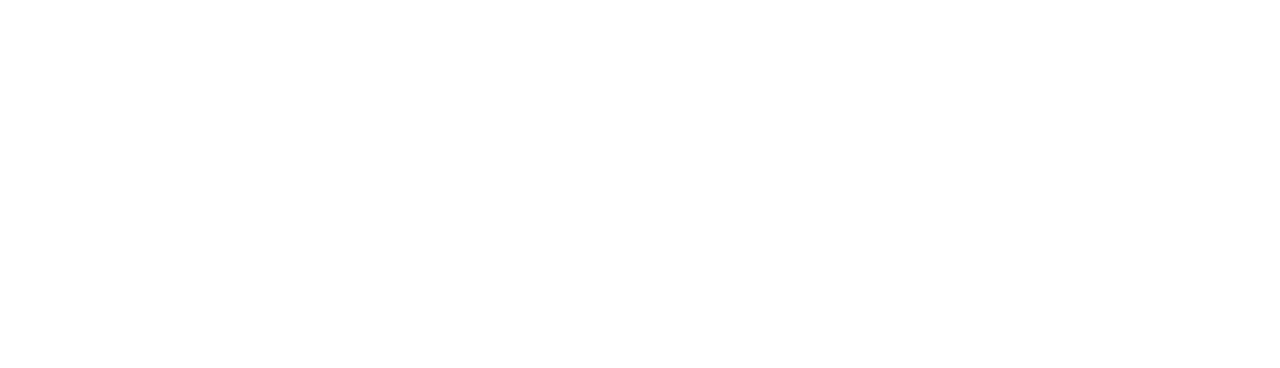
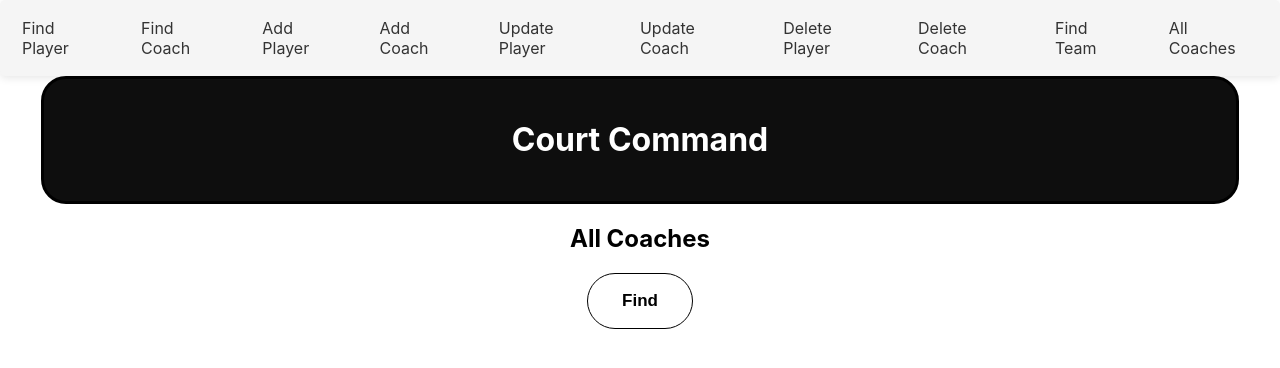
Before and after one commit to duanegero/Court-Command-React-Frontend, a React (Create React App) app: page /all-coaches in a window 1280 px wide. Before the commit this address had no page. Shown: the top 368 px of the page. Built offline with nearby package versions, Linux system fonts and the light colour scheme.

Commit message:
added get all coaches page, updated nav to refelct

```diff
--- a/src/App.js
+++ b/src/App.js
@@ -9,6 +9,7 @@
 import DeletePlayer from './pages/DeletePlayer';
 import DeleteCoach from './pages/DeleteCoach';
 import FindTeam from './pages/FindTeam';
+import AllCoaches from './pages/AllCoaches';
 import Home from './pages/Home';
 
 function App() {
@@ -25,8 +26,8 @@
         <Route path='update-coach' element={<UpdateCoach />} />
         <Route path='delete-player' element={<DeletePlayer />} />
         <Route path='delete-coach' element={<DeleteCoach />} />
-        <Route path='find-team' element={<FindTeam/>} />
-
+        <Route path='find-team' element={<FindTeam />} />
+        <Route path='all-coaches' element={<AllCoaches />} />
       </Routes>
     </BrowserRouter>
    </div>
--- /dev/null
+++ b/src/components/GetAllCoaches.js
@@ -0,0 +1,51 @@
+import React from "react"; //importing react
+import { useState } from "react"; //importind use State from react
+import axios from "axios" //import axios to make API calls
+const teamUrl = 'http://localhost:3001'; //setting variable for root URL
+
+export default function GetAllCoaches(){
+
+    const [allCoaches, setAllCoaches] = useState([])
+
+    const findCoaches = async (event) => {
+        event.preventDefault();
+
+        try{
+            const response = await axios.get(`${teamUrl}/coaches`)
+
+            console.log(response.data);
+            setAllCoaches(response.data);
+        } catch(error) {
+            alert("Can Not Find Coaches")
+            console.log("Error", error)
+        }
+
+    }
+    return(
+        <div>
+            <button type="submit" onClick={findCoaches}>Find</button>
+            {allCoaches.length > 0 && (
+                <table style={{ margin: '20px auto', borderCollapse: 'collapse', width: '80%' }}>
+                    <thead>
+                        <tr>
+                        <th style={{ border: '1px solid #ddd', padding: '8px' }}>Coach ID</th>
+                        <th style={{ border: '1px solid #ddd', padding: '8px' }}>Name</th>
+                        <th style={{ border: '1px solid #ddd', padding: '8px' }}>Team:</th>
+                        <th style={{ border: '1px solid #ddd', padding: '8px' }}>Assistant Coach</th>
+                        </tr>
+                    </thead>
+                    <tbody>
+                        {allCoaches.map((coach, index) => (
+                            <tr key={index}>
+                                <td style={{ border: '1px solid #ddd', padding: '8px' }}>{coach.id}</td>
+                                <td style={{ border: '1px solid #ddd', padding: '8px' }}>{coach.first_name}</td>
+                                <td style={{ border: '1px solid #ddd', padding: '8px' }}>{coach.team}</td>
+                                <td style={{ border: '1px solid #ddd', padding: '8px' }}>{coach.assistant_coach}</td>
+                            </tr>
+                        ))}
+                    </tbody>
+                </table>
+            )}
+        </div>
+    )
+}
--- a/src/components/Nav.js
+++ b/src/components/Nav.js
@@ -14,6 +14,7 @@
             <Link to="/delete-player">Delete Player</Link>
             <Link to="/delete-coach">Delete Coach</Link>
             <Link to="/find-team">Find Team</Link>
+            <Link to="/all-coaches">All Coaches</Link>
         </nav>
     )
 }
--- a/src/components/SelectForm.js
+++ b/src/components/SelectForm.js
@@ -28,7 +28,7 @@
 
             //log data returned from API
             console.log(response.data);
-            setTeamData(response.data)
+            setTeamData(response.data);
         } catch(error){
             //alert if error, log error
             alert("Team not fond")
--- /dev/null
+++ b/src/pages/AllCoaches.js
@@ -0,0 +1,18 @@
+import React, { useEffect } from "react";
+import Header from "../components/Header";
+import Nav from "../components/Nav";
+import GetAllCoaches from "../components/GetAllCoaches";
+
+export default function AllCoaches(){
+    useEffect(() => {
+        document.title = "All Coaches"
+    })
+    return(
+        <>
+            <Nav />
+            <Header />
+            <h2>All Coaches</h2>
+            <GetAllCoaches />
+        </>
+    )
+}
```
